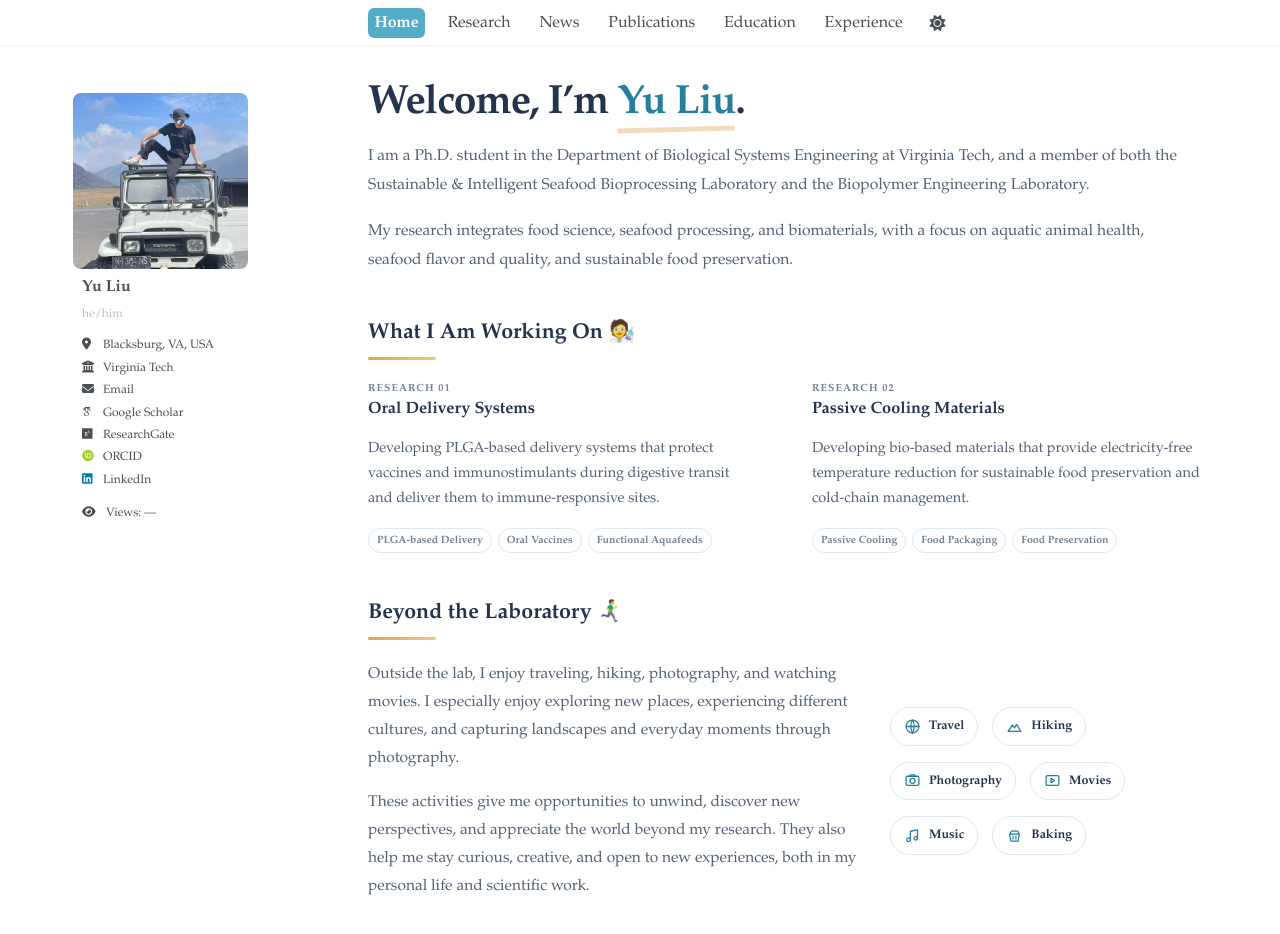
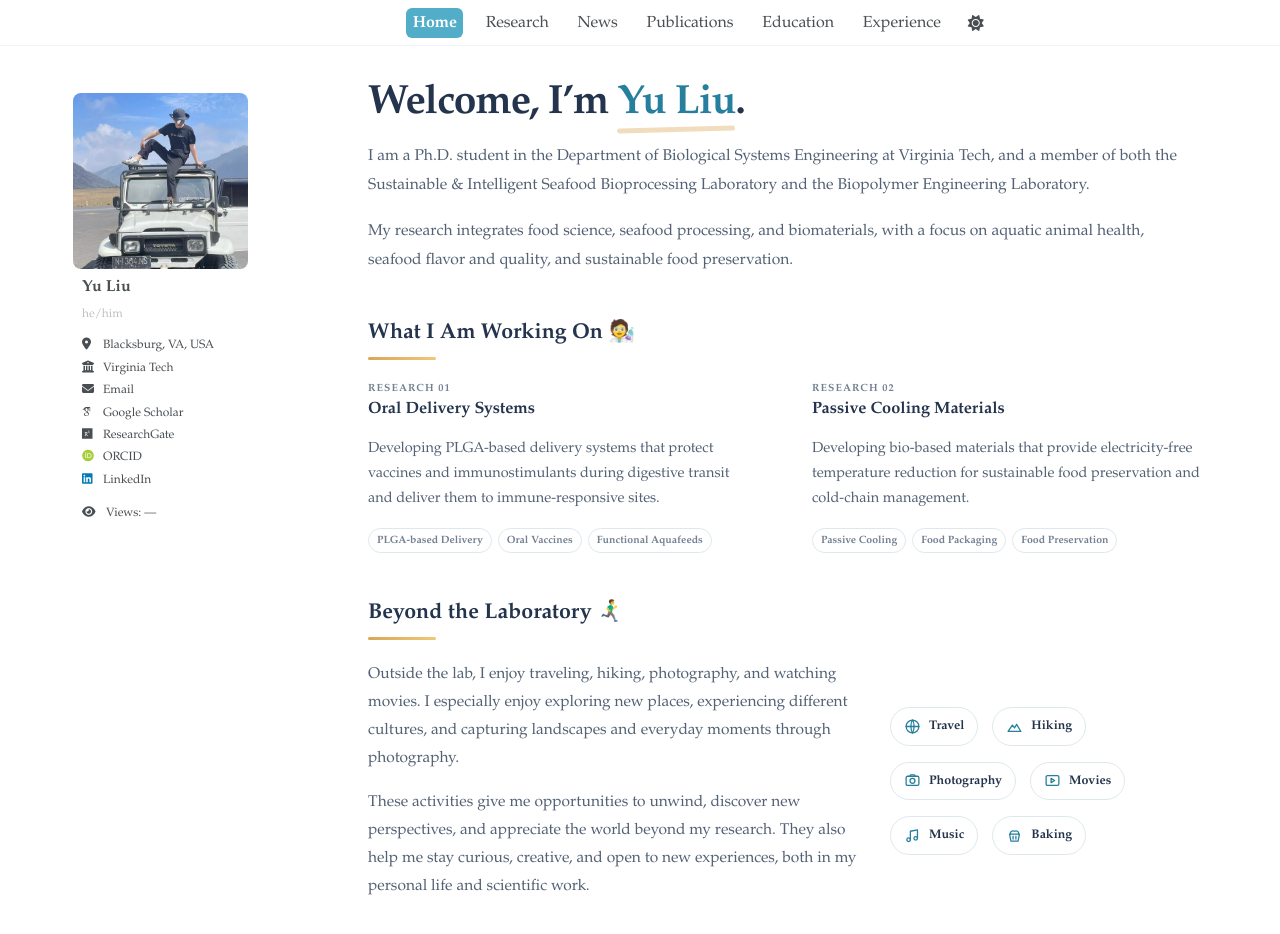
Before and after one commit to yuliu0322/yuliu0322.github.io, a Jekyll site: the page built from _pages/about.md, in a window 1280 px wide and 995 px high. Shown: the top 934 px of the window. Built offline with Jekyll 4.4.1, drawn with Linux system fonts in a browser that asks for light colours; some web fonts are replaced; a script bundle is joined from its source files by our own code; library files that are not in the unit come from our copies.

Commit message:
Update _masthead.scss

```diff
--- a/_sass/layout/_masthead.scss
+++ b/_sass/layout/_masthead.scss
@@ -24,11 +24,15 @@
     width: 100%;
   }
 
-  &__inner-wrap {
-    @include container;
-    @include clearfix;
-    padding: 0.5em 1em;
-    font-family: $sans-serif-narrow;
+&__inner-wrap {
+  @include container;
+  @include clearfix;
+  padding: 0.5em 1em;
+  font-family: $sans-serif-narrow;
+
+  @include breakpoint($large) {
+    @include prefix(0.5 of 12);
+  }
 
     @include breakpoint($x-large) {
       max-width: $x-large;
```
